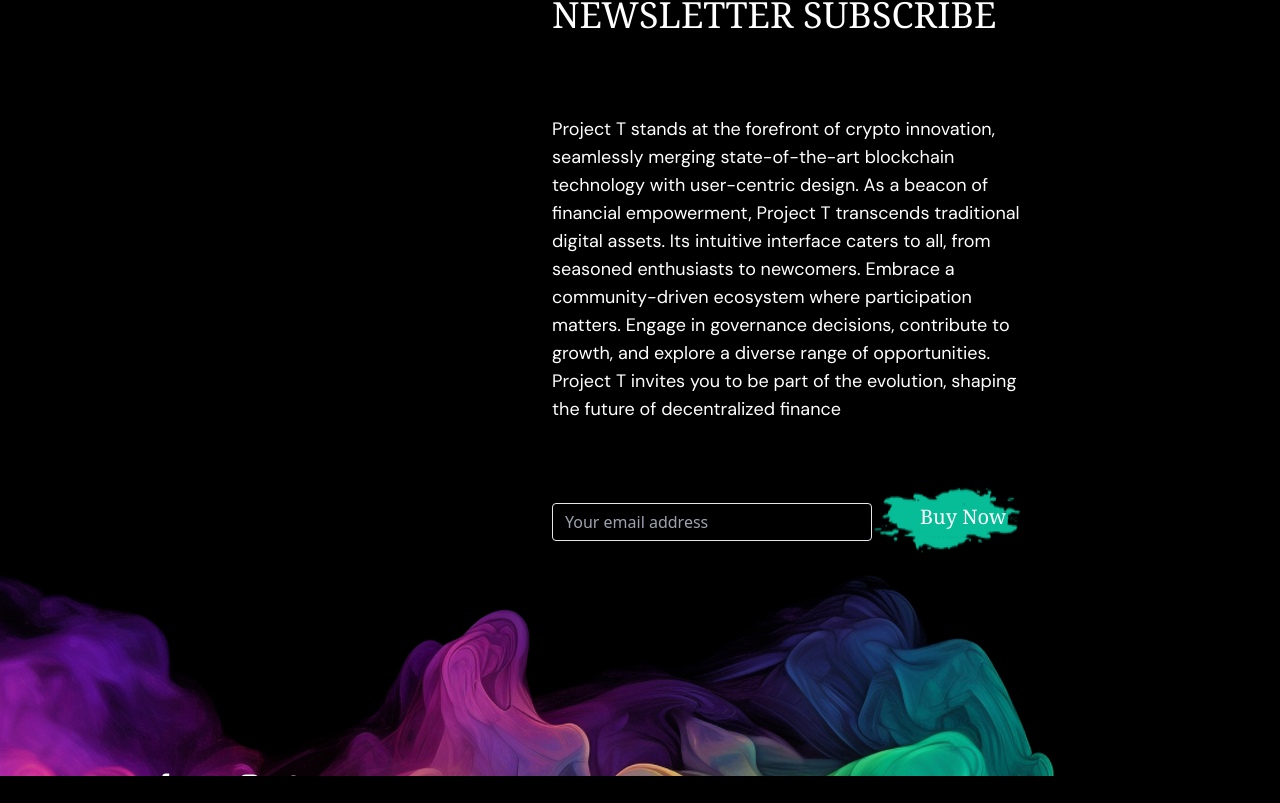
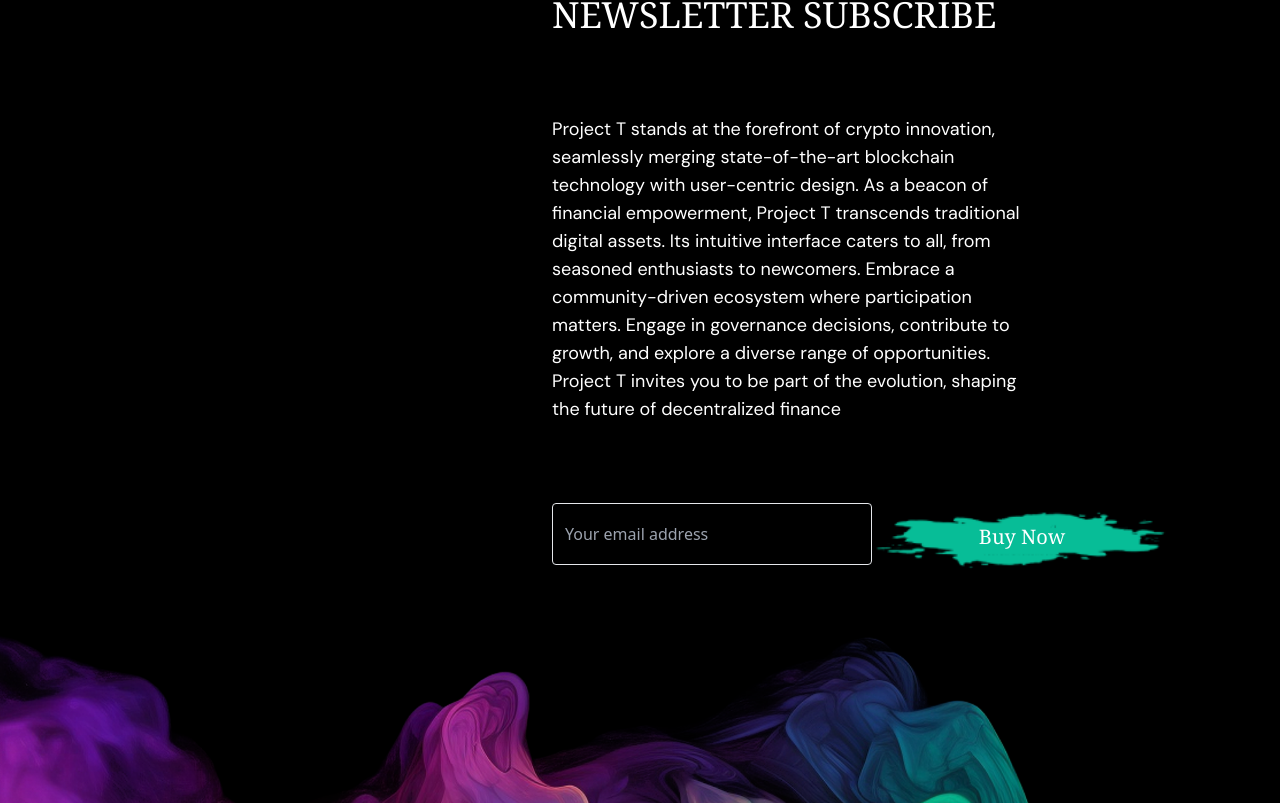
Before and after one commit to Brahmiraj/monkey, a React (Vite) app: page / in a window 1280 px wide. Shown: the part 4035-4838 px from the top of the page. Before the commit the page ends 4811 px from the top, so only its background shows below. Built offline with nearby package versions, Linux system fonts and the light colour scheme; a web font is replaced by a local one.

Commit message:
button fixed

```diff
--- a/src/components/Contact.jsx
+++ b/src/components/Contact.jsx
@@ -55,23 +55,29 @@ const Contact = () => {
               <JackInTheBox delay={1500} triggerOnce>
                 <div>
                   <input
-                    className="shadow appearance-none border rounded py-2 px-3 text-gray-700 leading-tight focus:outline-none focus:shadow-outline bg-transparent w-80 "
+                    className="shadow appearance-none border rounded xl:py-5 py-3 px-3 text-gray-700 leading-tight focus:outline-none focus:shadow-outline bg-transparent w-80 "
                     id="username"
                     type="text"
                     placeholder="Your email address"
                   />
                 </div>
               </JackInTheBox>
-              <JackInTheBox delay={1500} triggerOnce className="w-96">
-                <div className="z-0 flex justify-center items-center hide-on-mobile">
+              {/* <JackInTheBox delay={1500} triggerOnce className="w-86">
+                <div className="z-0 flex justify-center items-center">
                   <img
                     src={signinBG}
                     alt="signinBG"
                     className="absolute h-20 -z-10 "
                   />
-                  <h1 className="pl-12 text-xl w-full NotoSerif  cursor-pointer	">
+                  <h1 className="pl-12 text-xl w-full NotoSerif  	">
                     Buy Now
                   </h1>
+                </div>
+              </JackInTheBox> */}
+
+              <JackInTheBox delay={1500} triggerOnce>
+                <div className="flex justify-center items-center pb-8 text-xl w-full NotoSerif cursor-pointer backgroundImageClass ">
+                  Buy Now
                 </div>
               </JackInTheBox>
             </div>
--- a/src/components/Play.jsx
+++ b/src/components/Play.jsx
@@ -57,7 +57,7 @@ const Play = () => {
   return (
     <div className="max-w-[1600px] mx-auto">
       <div className="flex max-xl:flex-col">
-        <div className="e w-1/2 max-xl:w-full flex justify-center items-center relative max-sm:left-52 left-60 hide-on-mobile">
+        <div className=" w-1/2 max-xl:w-full flex justify-center items-center relative max-sm:left-60 left-60">
           <img
             src={monkeyFrame}
             alt=""
--- a/src/index.css
+++ b/src/index.css
@@ -32,13 +32,22 @@
   }
 }
 @media only screen and (max-width: 768px) {
-  .hide-on-mobile {
+  .hide-on-tab {
     display: none;
   }
 }
 
-@media only screen and (max-width: 1024px) {
-  .hide-on-mobile {
+@media only screen and (max-width: 1920px) {
+  .hide-on-web {
     display: none;
   }
 }
+
+ /* styles.css */
+.backgroundImageClass {
+  background-image: url('../public/13986\ 1.png');
+  background-size: contain;
+  background-repeat: no-repeat;
+  width: 300px;
+  height: 100px;
+}
```
